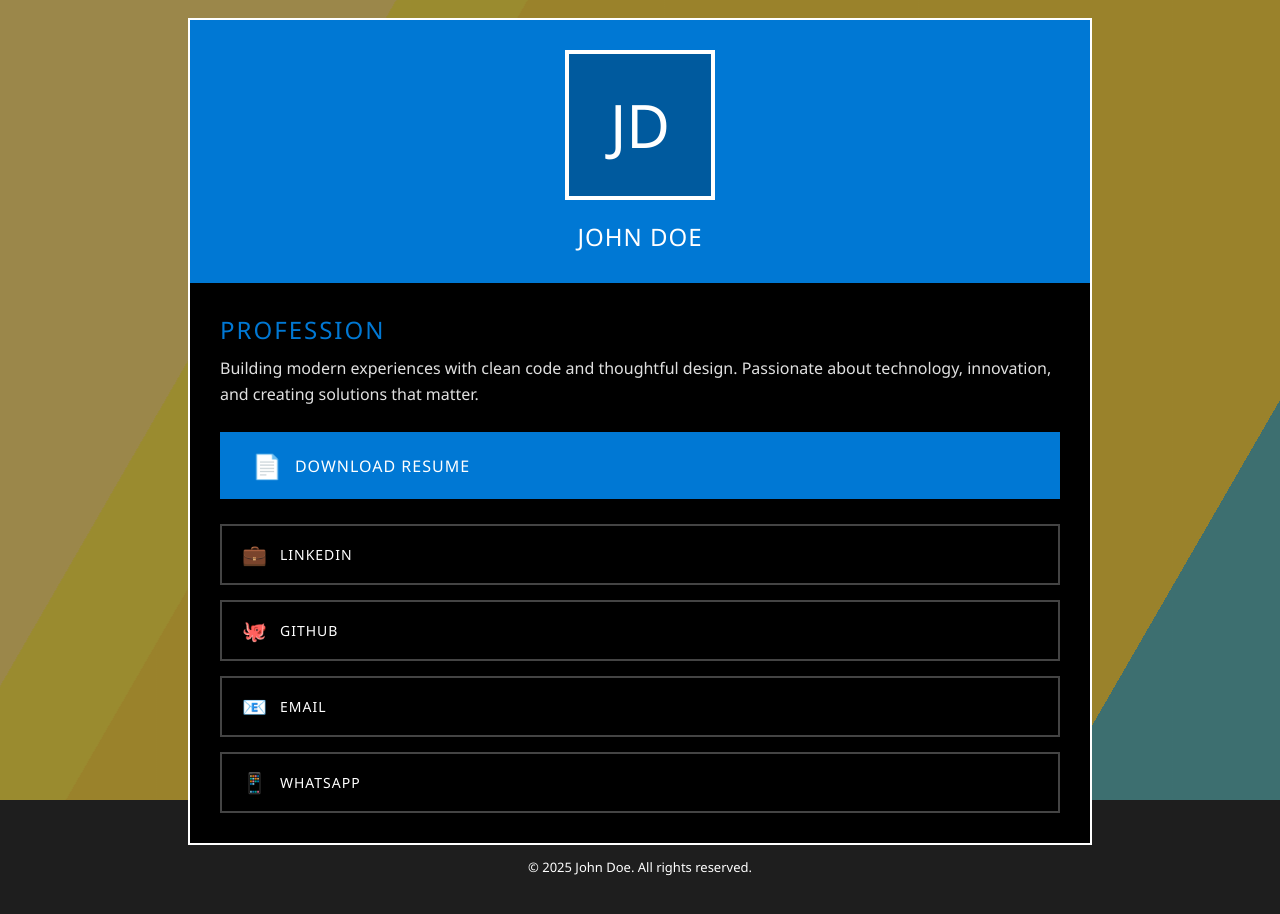
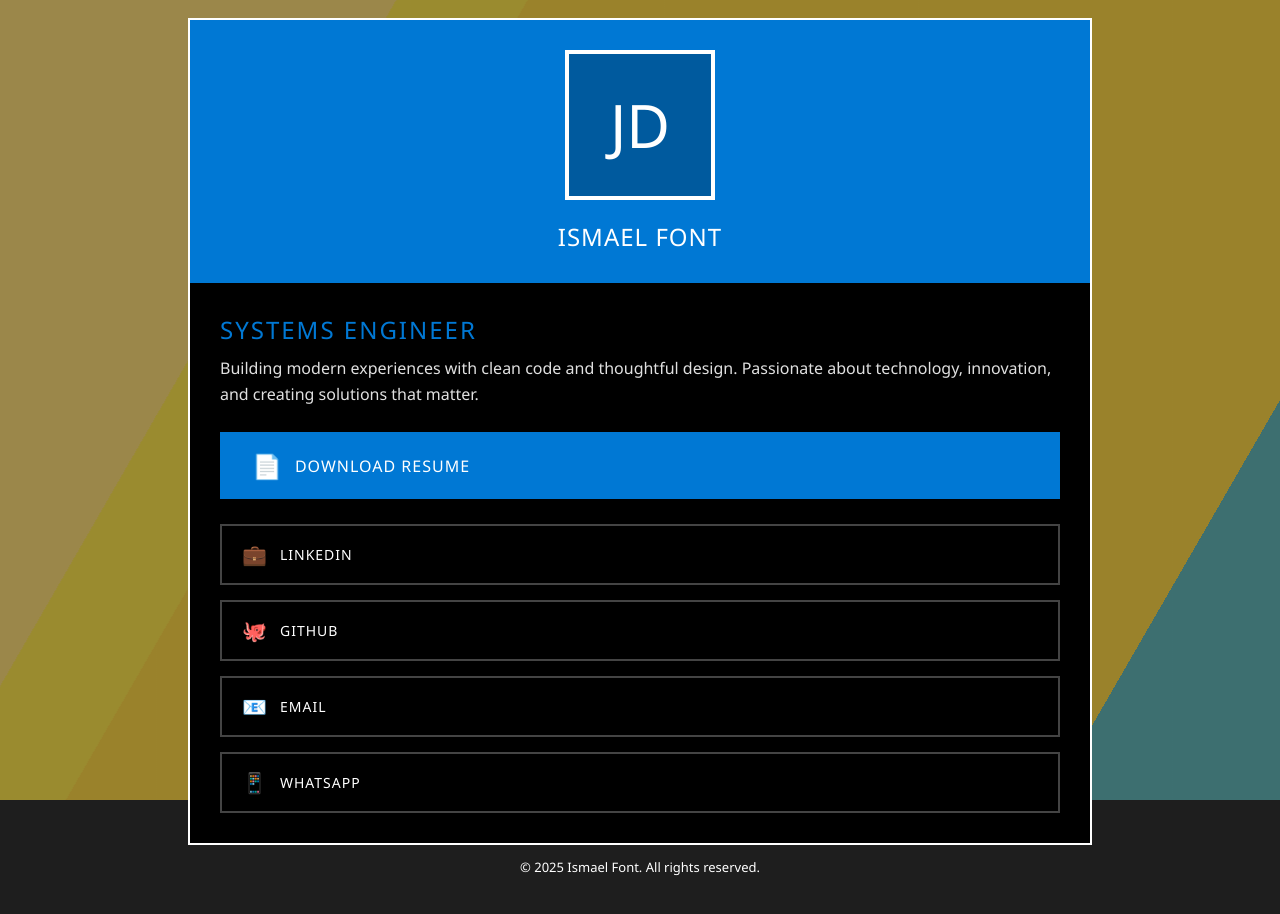
Before and after one commit to IsmaFont/resume-web, a website: page src/public/index.html in a window 1280 px wide. Drawn offline with Linux system fonts and the light colour scheme; no server answers; files whose address does not match are found by name.

Commit message:
fix: Adjusted index html template.

```diff
--- a/src/public/index.html
+++ b/src/public/index.html
@@ -18,16 +18,16 @@
                 <div class="avatar" id="avatar">
                     <div class="avatar-placeholder">JD</div>
                 </div>
-                <div class="name">John Doe</div>
+                <div class="name">Ismael Font</div>
             </div>
             <div class="content">
-                <h1 class="tagline">Profession</h1>
+                <h1 class="tagline">Systems Engineer</h1>
                 <p class="bio">
                     Building modern experiences with clean code and thoughtful design.
                     Passionate about technology, innovation, and creating solutions that matter.
                 </p>
 
-                <a href="/files/cv.pdf" class="cv-button" download>
+                <a href="/files/resume.pdf" class="cv-button" download>
                     <span class="cv-icon">📄</span>
                     <span>Download Resume</span>
                 </a>
@@ -58,7 +58,7 @@
         <div class="qr-label" alt="vCard QR Code">Business vCard</div>
     </div>
     <footer>
-        © 2025 John Doe. All rights reserved.
+        © 2025 Ismael Font. All rights reserved.
     </footer>
 
     <script src="/js/script.js"></script>
```
